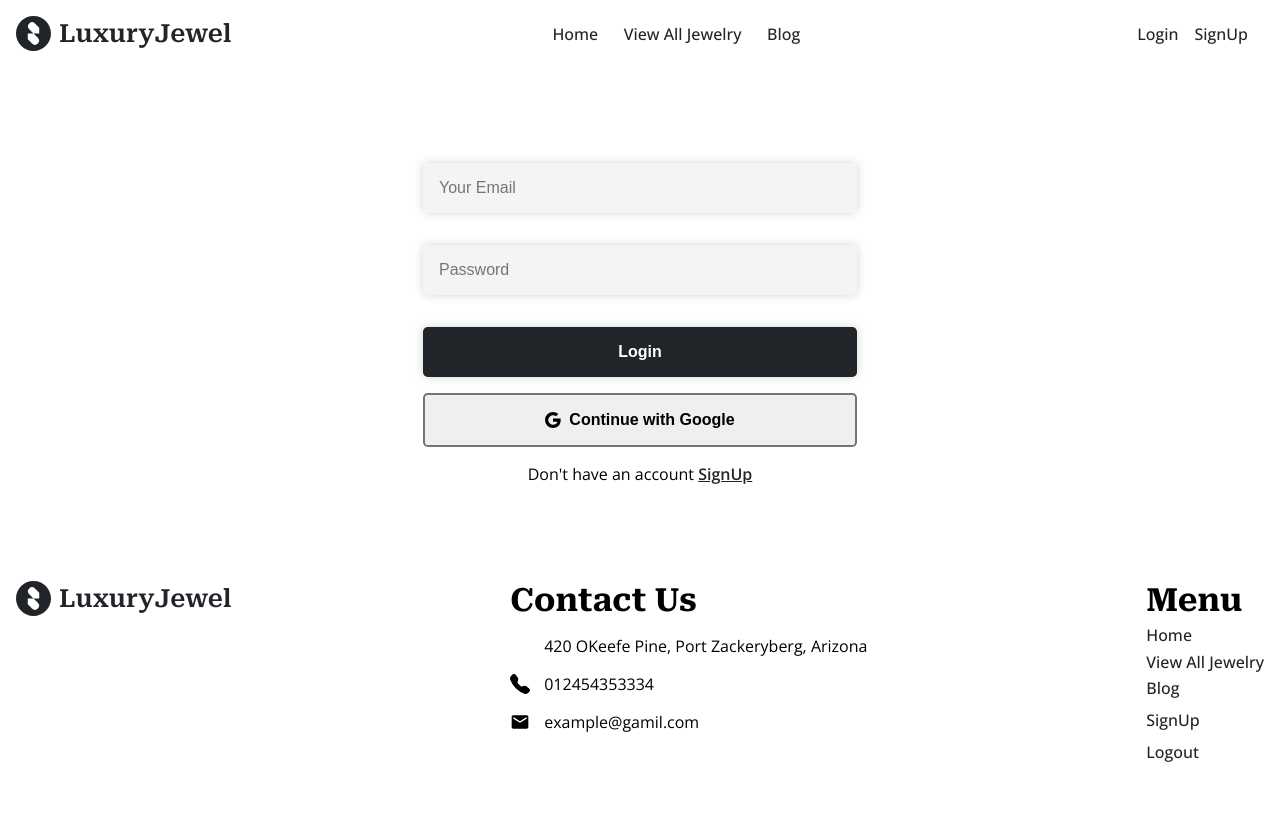
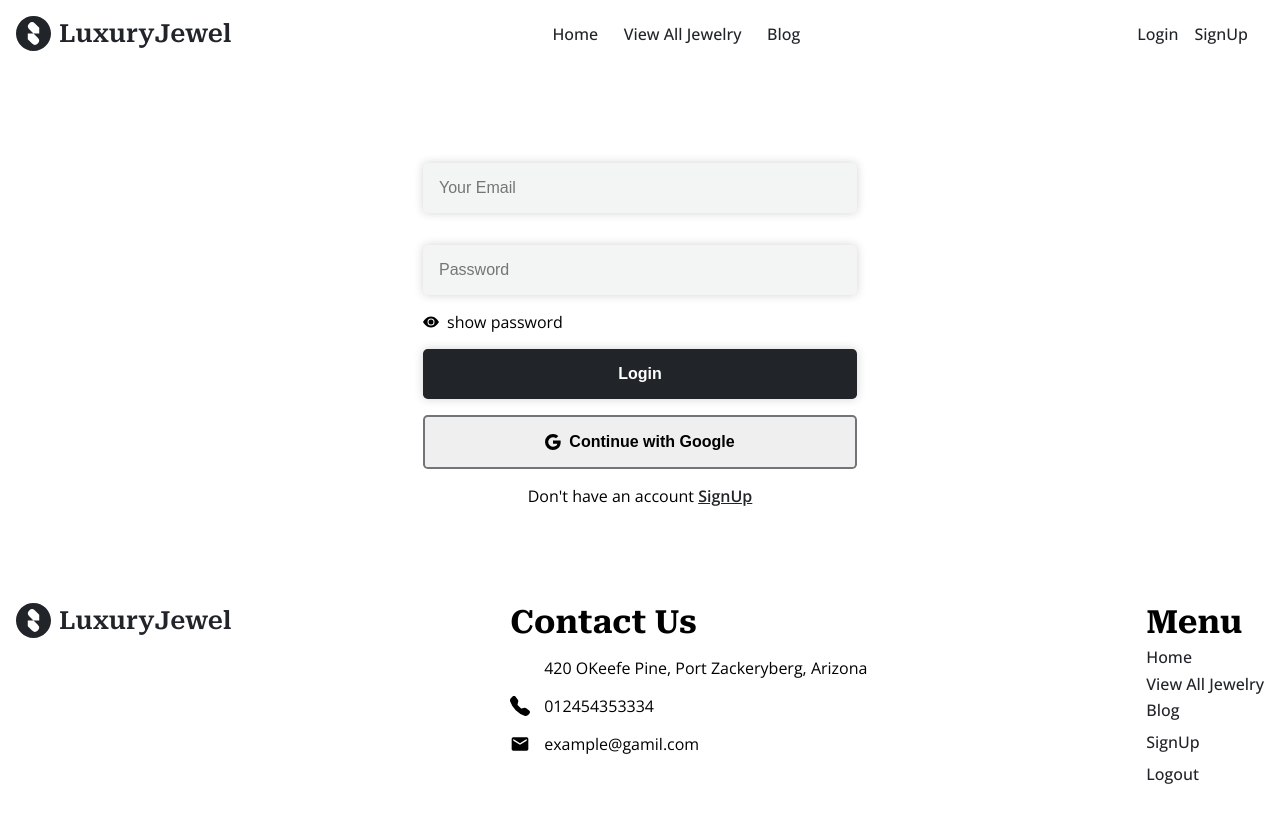
Before and after one commit to EnayetHossain/jewelry-client, a React (Vite) app: page /login in a window 1280 px wide. Shown: the top 822 px of the page. Built offline with nearby package versions, Linux system fonts and the light colour scheme; no server answers; some icons are missing.

Commit message:
password hide and show dashboard route

```diff
--- a/src/pages/Login/Login.jsx
+++ b/src/pages/Login/Login.jsx
@@ -1,10 +1,11 @@
 import { useContext, useState } from "react";
-import { BsGoogle } from "react-icons/bs";
+import { BsEyeFill, BsEyeSlashFill, BsGoogle } from "react-icons/bs";
 import { Link, useLocation, useNavigate } from "react-router-dom";
 import { AuthContext } from "../../Provider/AuthProvider";
 import "./Login.css";
 
 const Login = () => {
+  const [show, setShow] = useState(false);
   const [error, setError] = useState("");
   const navigate = useNavigate();
   const location = useLocation();
@@ -21,11 +22,10 @@ const Login = () => {
       .then(() => {
         setError("");
         form.reset();
-        navigate(from);
+        navigate(from, { replace: true });
       })
       .catch((err) => {
         setError(err.message);
-        navigate(from);
       });
   };
 
@@ -34,7 +34,7 @@ const Login = () => {
     googleSignIn()
       .then(() => {
         setError("");
-        navigate(from);
+        navigate(from, { replace: true });
       })
       .catch((err) => setError(err.message));
   };
@@ -43,7 +43,17 @@ const Login = () => {
       <p className="error">{error}</p>
       <form onSubmit={handleLogin}>
         <input type="email" placeholder="Your Email" name="email" />
-        <input type="password" placeholder="Password" name="password" />
+        <input
+          type={show ? "text" : "password"}
+          placeholder="Password"
+          name="password"
+        />
+
+        <div className="toggle" onClick={() => setShow(!show)}>
+          {show ? <BsEyeSlashFill></BsEyeSlashFill> : <BsEyeFill></BsEyeFill>}
+          <p>{show ? "hide" : "show"} password</p>
+        </div>
+
         <input type="submit" value={"Login"} name="submit" />
       </form>
       <button className="btn sign-btn" onClick={handleGoogleLogin}>
--- a/src/pages/SignUp/SignUp.css
+++ b/src/pages/SignUp/SignUp.css
@@ -54,3 +54,15 @@ input,
     text-decoration: underline;
     font-weight: 600;
 }
+
+.toggle {
+    width: 100%;
+    display: flex;
+    justify-content: flex-start;
+    align-items: center;
+    cursor: pointer;
+}
+
+.toggle p {
+    margin-left: 0.5em;
+}
--- a/src/pages/SignUp/SignUp.jsx
+++ b/src/pages/SignUp/SignUp.jsx
@@ -1,10 +1,11 @@
 import { useContext, useState } from "react";
-import { BsGoogle } from "react-icons/bs";
+import { BsEyeFill, BsEyeSlashFill, BsGoogle } from "react-icons/bs";
 import { Link, useLocation, useNavigate } from "react-router-dom";
 import { AuthContext } from "../../Provider/AuthProvider";
 import "./SignUp.css";
 
 const SignUp = () => {
+  const [show, setShow] = useState(false);
   const [error, setError] = useState("");
   const navigate = useNavigate();
   const location = useLocation();
@@ -24,9 +25,23 @@ const SignUp = () => {
       .then(() => {
         updateUser(name, photo, phone)
           .then(() => {
-            setError("");
-            form.reset();
-            navigate(from);
+            const savedUser = { name, photo, phone, email, role: "client" };
+            fetch("http://localhost:5000/users", {
+              method: "POST",
+              headers: {
+                "content-type": "application/json",
+              },
+              body: JSON.stringify(savedUser),
+            })
+              .then((res) => res.json())
+              .then((data) => {
+                if (data.insertedId) {
+                  setError("");
+                  form.reset();
+                  navigate(from, { replace: true });
+                }
+              })
+              .catch((err) => console.log(err));
           })
           .catch((err) => {
             setError(err.message);
@@ -42,7 +57,7 @@ const SignUp = () => {
     googleSignIn()
       .then(() => {
         setError("");
-        navigate(from);
+        navigate(from, { replace: true });
       })
       .catch((err) => setError(err.message));
   };
@@ -55,7 +70,17 @@ const SignUp = () => {
         <input type="text" placeholder="Photo URL" name="photo" />
         <input type="number" placeholder="Phone Number" name="phone" />
         <input type="email" placeholder="Your Email" name="email" />
-        <input type="password" placeholder="Password" name="password" />
+        <input
+          type={show ? "text" : "password"}
+          placeholder="Password"
+          name="password"
+        />
+
+        <div className="toggle" onClick={() => setShow(!show)}>
+          {show ? <BsEyeSlashFill></BsEyeSlashFill> : <BsEyeFill></BsEyeFill>}
+          <p>{show ? "hide" : "show"} password</p>
+        </div>
+
         <input type="submit" value={"Sign up"} name="submit" />
       </form>
       <button className="btn sign-btn" onClick={handleGoogleLogin}>
--- a/src/routes/routes.jsx
+++ b/src/routes/routes.jsx
@@ -77,6 +77,10 @@ export const router = createBrowserRouter([
 
   {
     path: "/dashboard",
-    element: <Dashboard></Dashboard>,
+    element: (
+      <PrivateRoute>
+        <Dashboard></Dashboard>
+      </PrivateRoute>
+    ),
   },
 ]);
```
